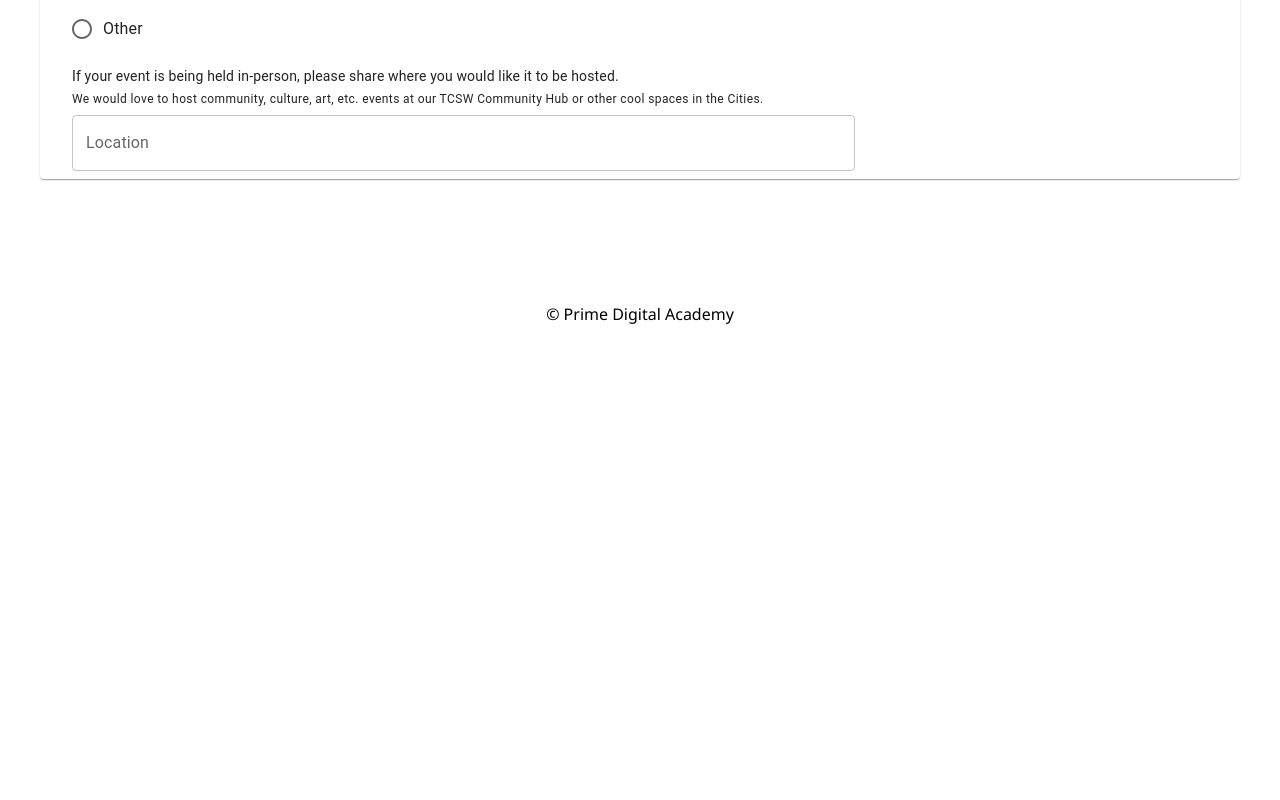
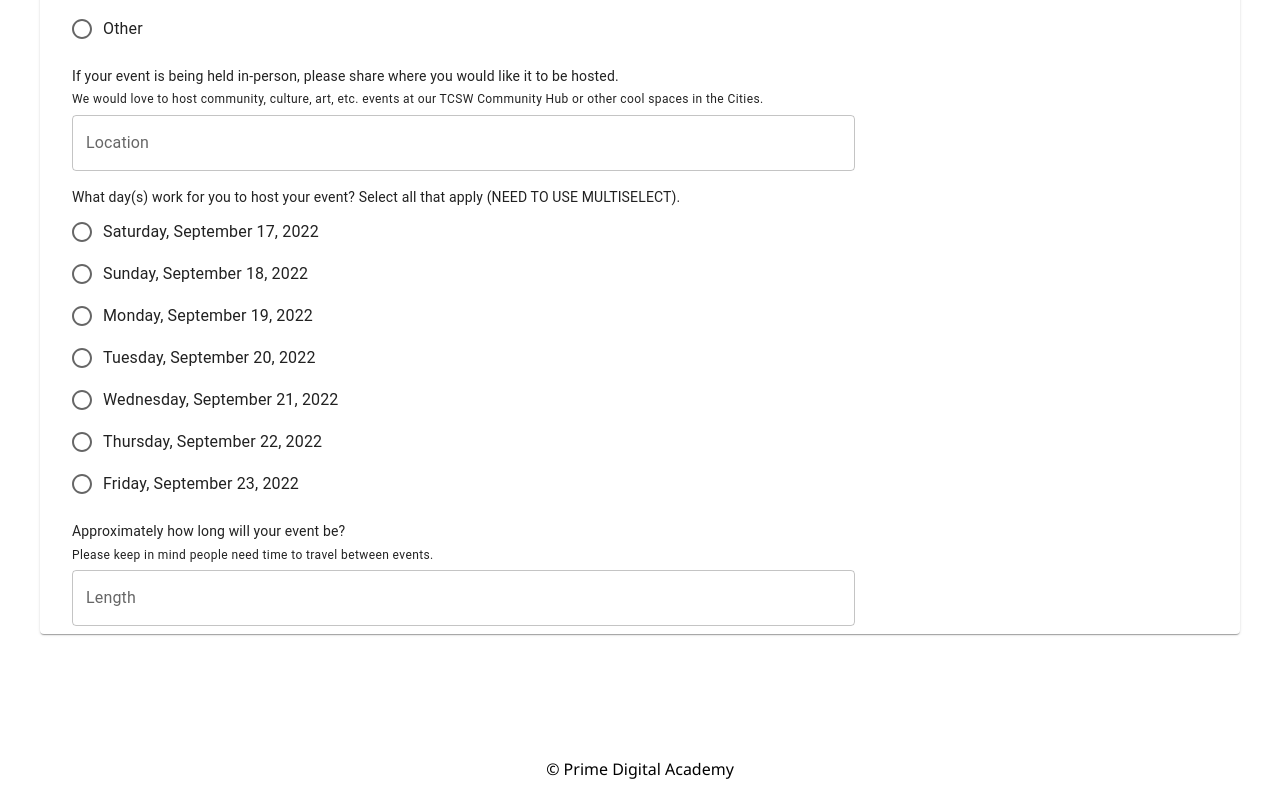
Before and after one commit to twin-cities-startup-week/tcsw-session-submission-and-voting, a React (Create React App) app: page /#/submission in a window 1280 px wide. Shown: the part 925-1725 px from the top of the page. Before the commit the page ends 1270 px from the top, so only its background shows below. Built offline with nearby package versions, Linux system fonts and the light colour scheme; no server answers.

Commit message:
added inputs for day selection and time

```diff
--- a/src/components/SubmissionPage/SubmissionPage.jsx
+++ b/src/components/SubmissionPage/SubmissionPage.jsx
@@ -65,6 +65,27 @@ function SubmissionPage() {
                             <Typography variant="caption" display="block" gutterBottom> We would love to host community, culture, art, etc. events at our TCSW Community Hub or other cool spaces in the Cities.</Typography>
                             <TextField fullWidth id="outlined-basic" label="Location" variant="outlined" />
                         </Box>
+                        <Box p={1}>
+                            <Typography variant="body2" gutterBottom>What day(s) work for you to host your event? Select all that apply (NEED TO USE MULTISELECT). </Typography>
+                            <FormControl component="fieldset">
+                                <RadioGroup defaultValue="Saturday, September 17, 2022 " name="radio-buttons-group">
+                                    <FormControlLabel value="Saturday, September 17, 2022" control={<Radio />} label="Saturday, September 17, 2022" />
+                                    <FormControlLabel value="Sunday, September 18, 2022 " control={<Radio />} label="Sunday, September 18, 2022" />
+                                    <FormControlLabel value="Monday, September 19, 2022" control={<Radio />} label="Monday, September 19, 2022" />
+                                    <FormControlLabel value="Tuesday, September 20, 2022" control={<Radio />} label="Tuesday, September 20, 2022" />
+                                    <FormControlLabel value="Wendesday, September 21, 2022" control={<Radio />} label="Wednesday, September 21, 2022" />
+                                    <FormControlLabel value="Thursday, September 22, 2022" control={<Radio />} label="Thursday, September 22, 2022" />
+                                    <FormControlLabel value="Friday, September 23, 2022" control={<Radio />} label="Friday, September 23, 2022" />
+                                </RadioGroup>
+                            </FormControl>
+                        </Box>
+                        <Box p={1}>
+                            <Typography variant="body2" gutterBottom> Approximately how long will your event be?</Typography>
+                            <Typography variant="caption" display="block" gutterBottom>Please keep in mind people need time to travel between events. </Typography>
+                            <TextField fullWidth id="outlined-basic" label="Length" variant="outlined" />
+                        </Box>
+
+
 
 
 
```
